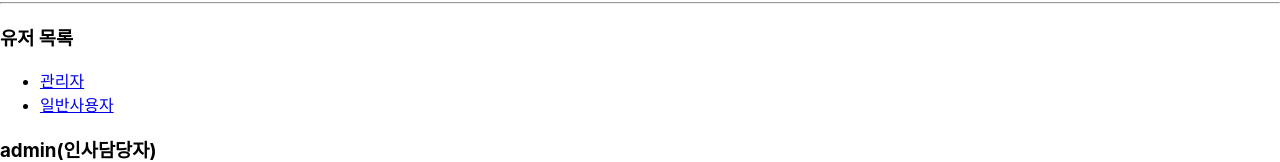
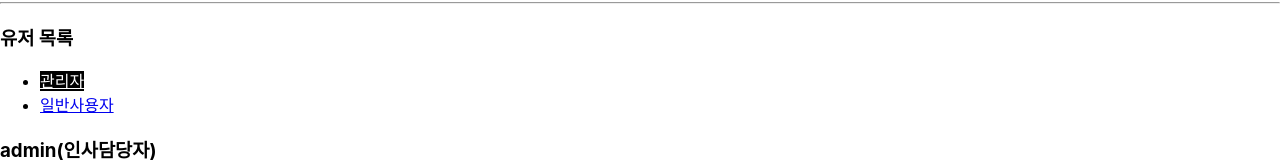
Before and after one commit to Hanxbeen/React_Tutorial, a React (Create React App) app in the folder router-tutorial/: page /profiles/admin in a window 1280 px wide. Shown: the part 154-316 px from the top of the page. Built offline with nearby package versions, Linux system fonts and the light colour scheme.

Commit message:
feat : '메뉴 클릭 시 해당 메뉴 스타일 적용'

```diff
--- a/router-tutorial/src/Profiles.js
+++ b/router-tutorial/src/Profiles.js
@@ -1,5 +1,5 @@
 import React from "react";
-import { Link, Route } from "react-router-dom";
+import { NavLink, Route } from "react-router-dom";
 import Profile from "./Profile.js";
 
 const Profiles = () => {
@@ -9,10 +9,20 @@ const Profiles = () => {
 
       <ul>
         <li>
-          <Link to="/profiles/admin">관리자</Link>
+          <NavLink
+            to="/profiles/admin"
+            activeStyle={{ background: "black", color: "white" }}
+          >
+            관리자
+          </NavLink>
         </li>
         <li>
-          <Link to="/profiles/laborer">일반사용자</Link>
+          <NavLink
+            to="/profiles/laborer"
+            activeStyle={{ background: "black", color: "white" }}
+          >
+            일반사용자
+          </NavLink>
         </li>
       </ul>
       <Route
```
